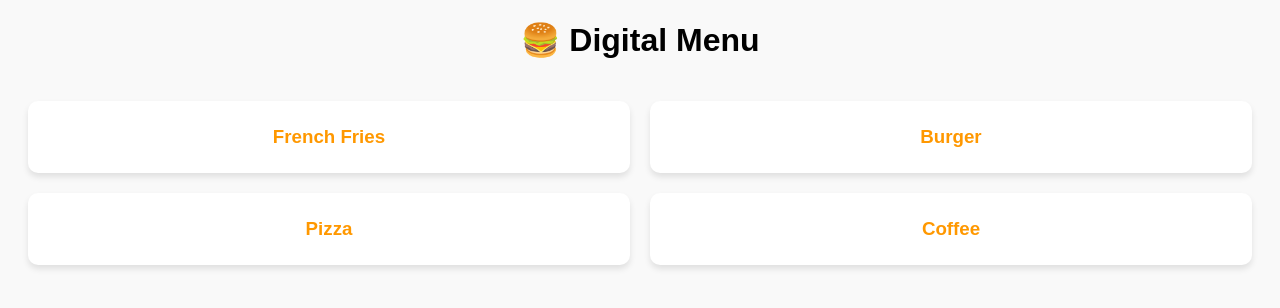
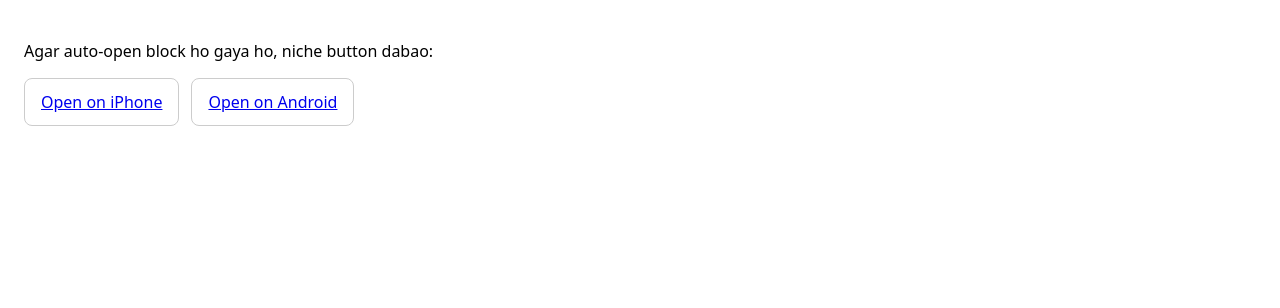
Before and after one commit to udfbhvhgb65151/digital-menu, a plain HTML site: page index.html in a window 1280 px wide. Drawn offline with Linux system fonts and the light colour scheme.

Commit message:
Update index.html

```diff
--- a/index.html
+++ b/index.html
@@ -1,49 +1,62 @@
 <!DOCTYPE html>
 <html lang="en">
 <head>
-  <meta charset="UTF-8">
-  <meta name="viewport" content="width=device-width, initial-scale=1.0">
-  <title>Digital Menu with AR</title>
+  <meta charset="utf-8" />
+  <meta name="viewport" content="width=device-width,initial-scale=1" />
+  <title>AR Redirect</title>
+  <meta name="apple-mobile-web-app-capable" content="yes">
   <style>
-    body { font-family: Arial, sans-serif; text-align: center; background: #f9f9f9; }
-    .menu { display: grid; grid-template-columns: repeat(2, 1fr); gap: 20px; padding: 20px; }
-    .item { background: white; padding: 15px; border-radius: 10px; box-shadow: 0 4px 6px rgba(0,0,0,0.1); }
-    .item h3 { margin: 10px 0; cursor: pointer; color: #ff9800; }
-    .item h3:hover { text-decoration: underline; }
+    body { font-family: system-ui, Arial, sans-serif; margin: 0; padding: 24px; }
+    .hidden { display:none; }
+    .btn { padding:12px 16px; border:1px solid #ccc; border-radius:8px; cursor:pointer; }
+    .row { display:flex; gap:12px; align-items:center; flex-wrap:wrap; }
   </style>
 </head>
 <body>
+  <noscript>
+    JavaScript required. Open AR manually:
+    <div class="row" style="margin-top:8px">
+      <a class="btn" rel="ar" href="https://udfbhvhgb65151.github.io/AR-MODEL/firsnfirsh.usdz">Open on iPhone (USDZ)</a>
+      <a class="btn" href="intent://arvr.google.com/scene-viewer/1.0?file=https://udfbhvhgb65151.github.io/AR-MODEL/firsnfirsh.glb&mode=ar_preferred#Intent;scheme=https;package=com.google.android.googlequicksearchbox;action=android.intent.action.VIEW;end;">Open on Android (Scene Viewer)</a>
+    </div>
+  </noscript>
 
-  <h1>🍔 Digital Menu</h1>
-  <div class="menu">
-    <!-- French Fries -->
-    <div class="item">
-      <h3 onclick="openAR('fries')">French Fries</h3>
-    </div>
-
-    <!-- Burger -->
-    <div class="item">
-      <h3 onclick="openAR('burger')">Burger</h3>
-    </div>
-
-    <!-- Pizza -->
-    <div class="item">
-      <h3 onclick="openAR('pizza')">Pizza</h3>
-    </div>
-
-    <!-- Coffee -->
-    <div class="item">
-      <h3 onclick="openAR('coffee')">Coffee</h3>
+  <div id="fallback" class="hidden">
+    <p>Agar auto-open block ho gaya ho, niche button dabao:</p>
+    <div class="row">
+      <a class="btn" id="btn-ios"  rel="ar" href="https://udfbhvhgb65151.github.io/AR-MODEL/firsnfirsh.usdz">Open on iPhone</a>
+      <a class="btn" id="btn-and" href="intent://arvr.google.com/scene-viewer/1.0?file=https://udfbhvhgb65151.github.io/AR-MODEL/firsnfirsh.glb&mode=ar_preferred#Intent;scheme=https;package=com.google.android.googlequicksearchbox;action=android.intent.action.VIEW;end;">Open on Android</a>
     </div>
   </div>
 
   <script>
-    function openAR(item) {
-      const isiPhone = /iPhone|iPad|iPod/i.test(navigator.userAgent);
-      let file = isiPhone ? `${item}.usdz` : `${item}.glb`;
-      window.location.href = file;
-    }
+    (function () {
+      const glb  = "https://udfbhvhgb65151.github.io/AR-MODEL/firsnfirsh.glb";
+      const usdz = "https://udfbhvhgb65151.github.io/AR-MODEL/firsnfirsh.usdz";
+
+      const ua = navigator.userAgent.toLowerCase();
+      const isiOS = /iphone|ipad|ipod/.test(ua);
+      const isAndroid = /android/.test(ua);
+
+      try {
+        if (isiOS) {
+          // iPhone/iPad → Apple Quick Look (USDZ)
+          location.replace(usdz);
+          return;
+        }
+        if (isAndroid) {
+          // Android → Google Scene Viewer (AR)
+          const intent = "intent://arvr.google.com/scene-viewer/1.0?file=" +
+                         encodeURIComponent(glb) +
+                         "&mode=ar_preferred#Intent;scheme=https;package=com.google.android.googlequicksearchbox;action=android.intent.action.VIEW;end;";
+          location.replace(intent);
+          return;
+        }
+      } catch(e) {}
+
+      // Desktop/unsupported → show manual buttons
+      document.getElementById("fallback").classList.remove("hidden");
+    })();
   </script>
-
 </body>
 </html>
```
